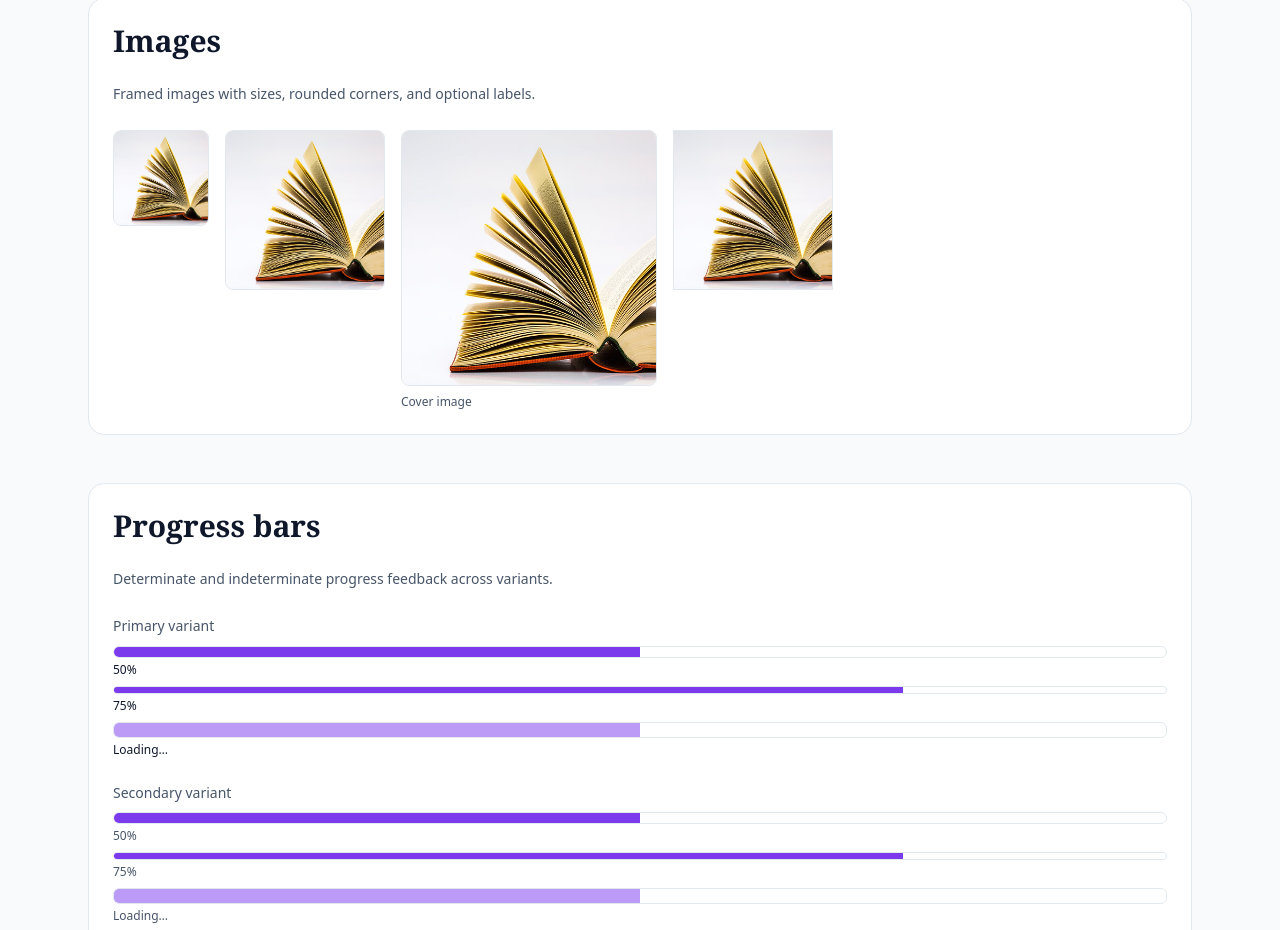
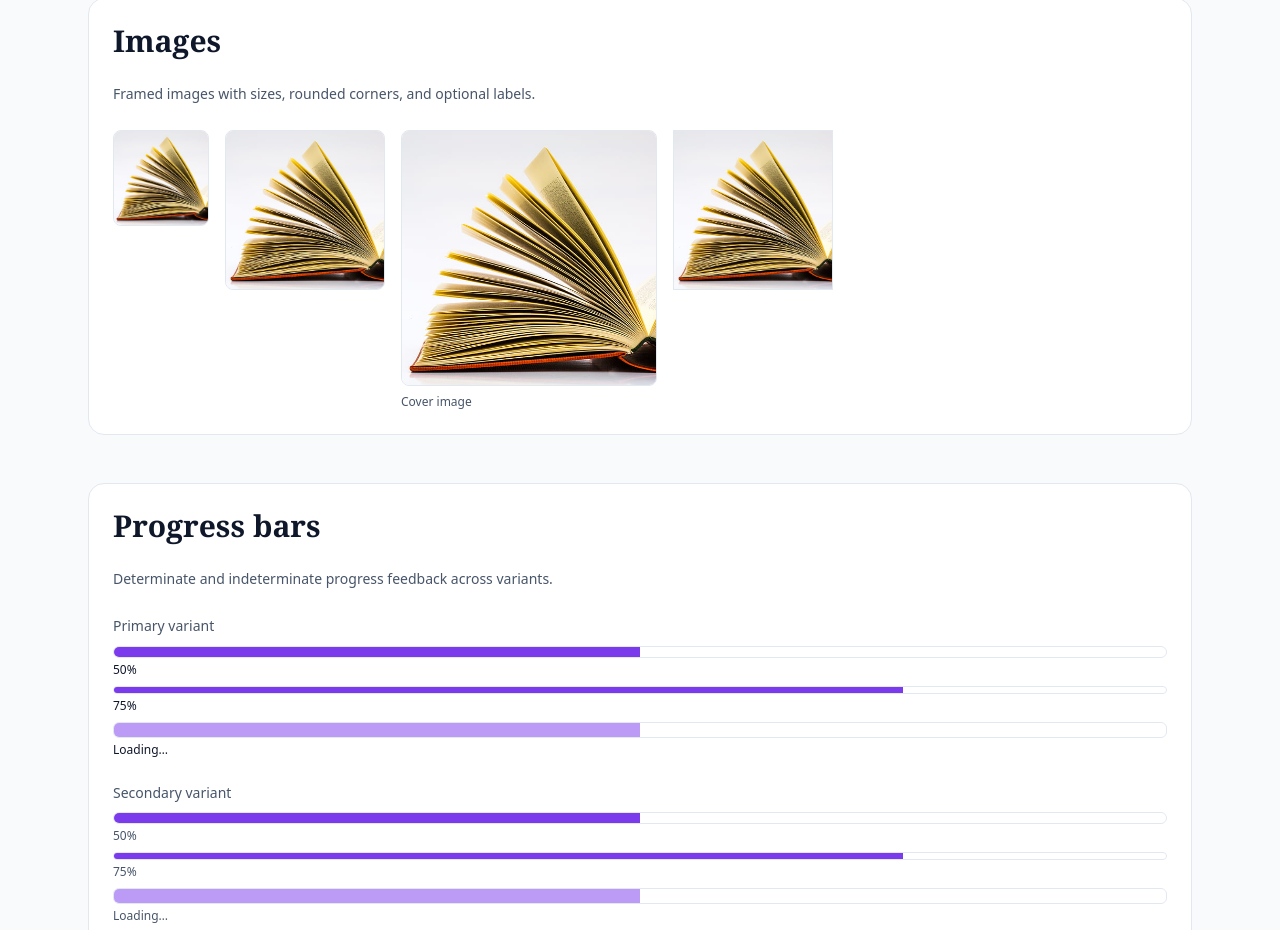
Before and after one commit to nova-collective/andromeda, a Next.js app: page /vds in a window 1280 px wide. Shown: the part 3293-4223 px from the top of the page. Built offline with nearby package versions, Linux system fonts and the light colour scheme.

Commit message:
Implement fit prop in Image component to apply object-fit CSS
Co-authored-by: g3k0 <4429186+g3k0@users.noreply.github.com>

```diff
--- a/src/app/components/atoms/Image/Image.tsx
+++ b/src/app/components/atoms/Image/Image.tsx
@@ -27,19 +27,20 @@ export const Image: React.FC<ImageProps> = ({
   size = 'md',
   variant = 'primary',
   rounded = true,
+  fit = 'cover',
   label = 'Image',
   showLabel = false,
   className = '',
 }) => {
   const wrapper = 'inline-flex flex-col items-start gap-2'
   const variantScope = `text-${variant}`
+  const fitClass = fit === 'contain' ? 'object-contain' : 'object-cover'
   const frame = [
     'bg-surface border border-color overflow-hidden',
     rounded ? 'rounded-lg' : 'rounded-none',
     sizeMap[size],
+    fitClass,
   ].join(' ')
-
-  const ariaLabel = `${label}`
 
   return (
     <div className={[wrapper, variantScope, className].filter(Boolean).join(' ')}>
```
Also changed, not shown: 2 other files (tests, documents, lock files or other folders).
